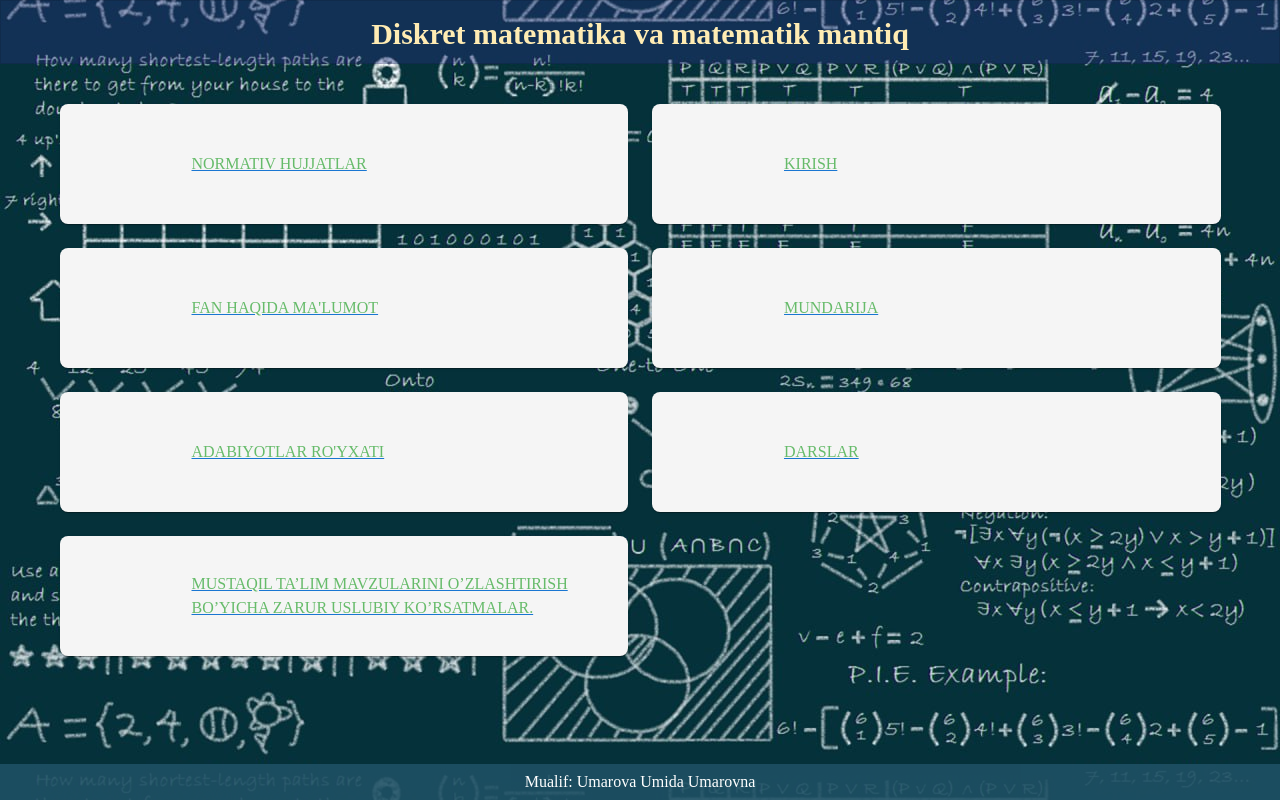
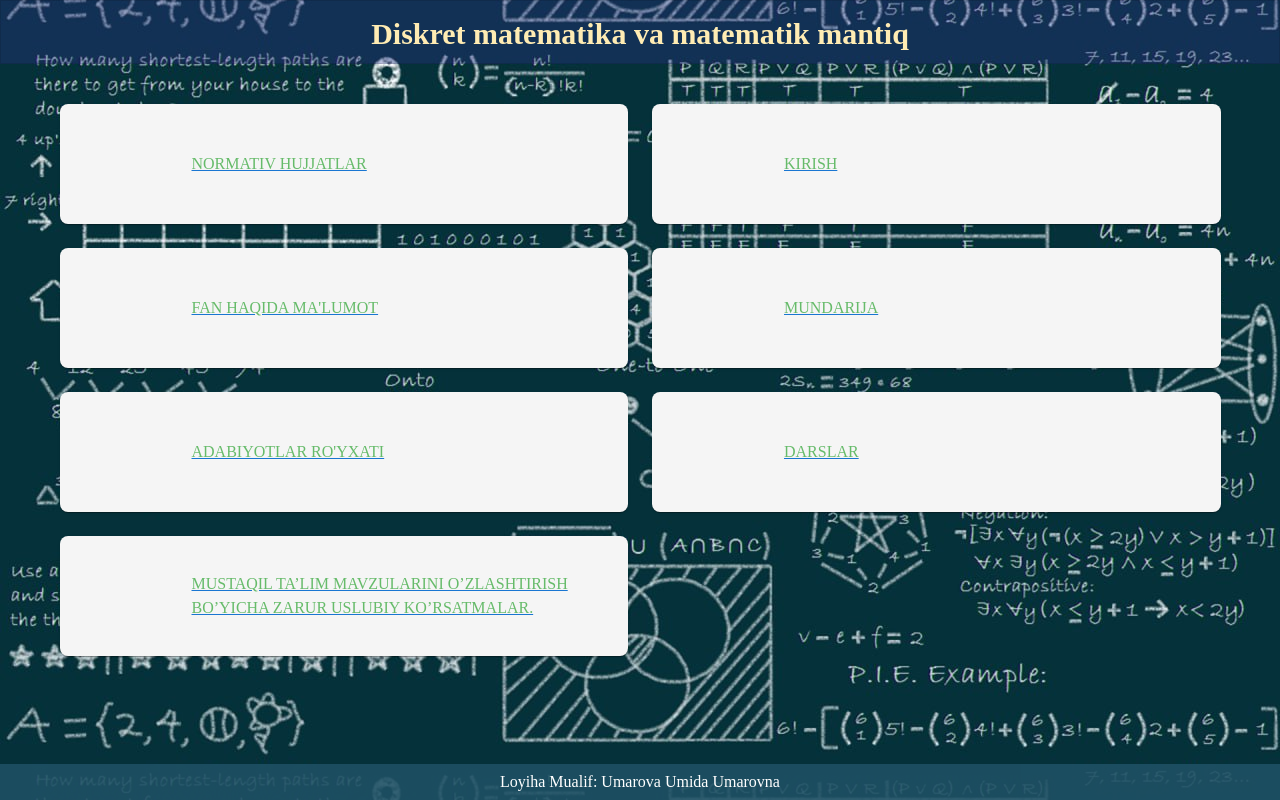
Before and after one commit to valijoncoder9085/matem-dock, a Nuxt app: page /home in a window 1280 px wide. Built offline with nearby package versions, Linux system fonts and the light colour scheme.

Commit message:
Update Sidebar.vue

```diff
--- a/components/Sidebar.vue
+++ b/components/Sidebar.vue
@@ -21,7 +21,7 @@
     </v-main>
     <v-footer app style="font-family:  'Cormorant Garamond', serif; background-color: rgba(30, 80, 100, 0.9); color: white">
       <v-spacer/>
-      Mualif: Umarova Umida Umarovna
+     Loyiha Mualif: Umarova Umida Umarovna
       <v-spacer/>
     </v-footer>
   </v-app>
```
